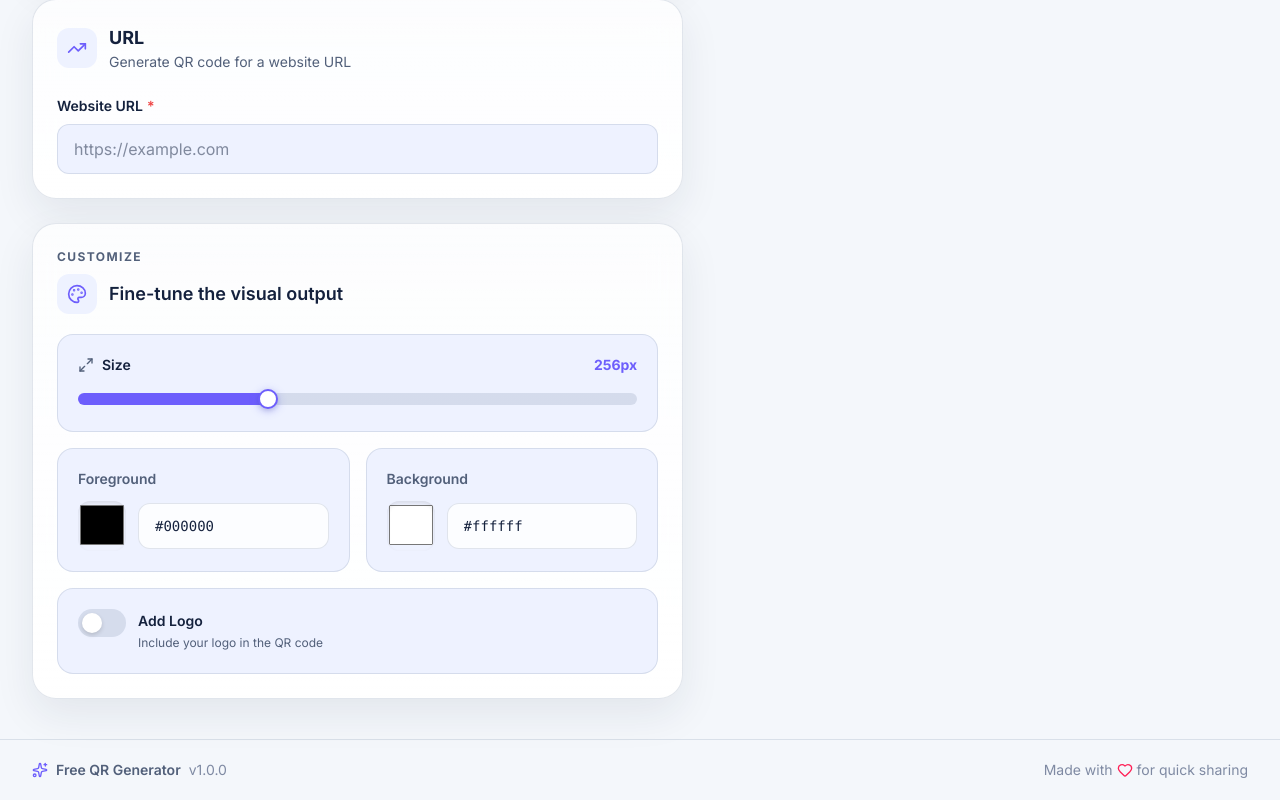
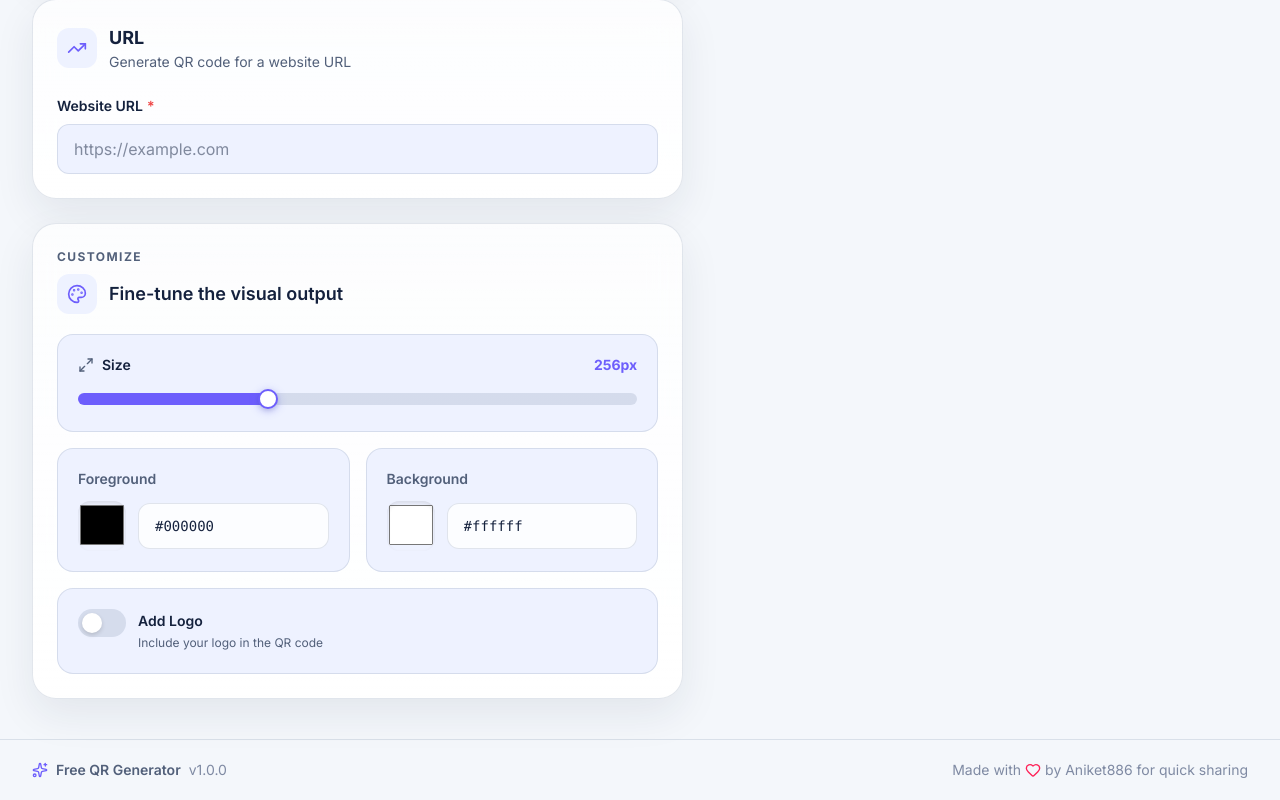
Before and after one commit to Aniket886/QR-ZEN, a Next.js app: page / in a window 1280 px wide. Shown: the part 822-1622 px from the top of the page. Built offline with nearby package versions, Linux system fonts and the light colour scheme.

Commit message:
Add new design README and footer developer credit

```diff
--- a/src/components/layout/Footer.tsx
+++ b/src/components/layout/Footer.tsx
@@ -17,7 +17,7 @@ export function Footer() {
           <div className="flex items-center gap-1 text-xs sm:text-sm" style={{ color: 'var(--color-text-muted)' }}>
             <span>Made with</span>
             <Heart className="h-4 w-4 text-rose-500" />
-            <span>for quick sharing</span>
+            <span>by Aniket886 for quick sharing</span>
           </div>
         </div>
       </div>
```
Also changed, not shown: 1 other file (tests, documents, lock files or other folders).
